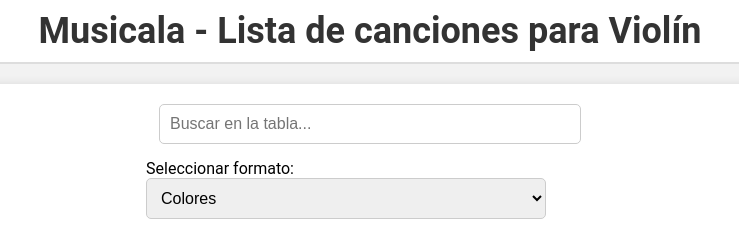
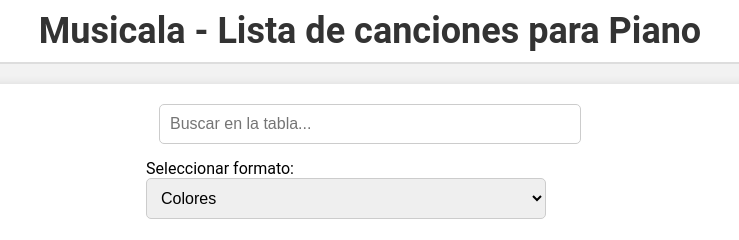
Before and after one commit to MusicalaEscuela/listadecancionespiano, a plain HTML site: page index.html in a window 1280 px wide. Shown: the top 240 px of the page, 270-1009 px from the left. Drawn offline with Linux system fonts and the light colour scheme; no server answers.

```diff
--- a/index.html
+++ b/index.html
@@ -116,7 +116,7 @@
 
     <!-- Encabezado -->
     <header>
-        <h1>Musicala - Lista de canciones para Violín</h1>
+        <h1>Musicala - Lista de canciones para Piano</h1>
         <img src="https://static.wixstatic.com/media/85afce_3adb3865c88a492b93a8bf2dc69049c3~mv2.png" alt="Logo Musicala">
     </header>
 
```
